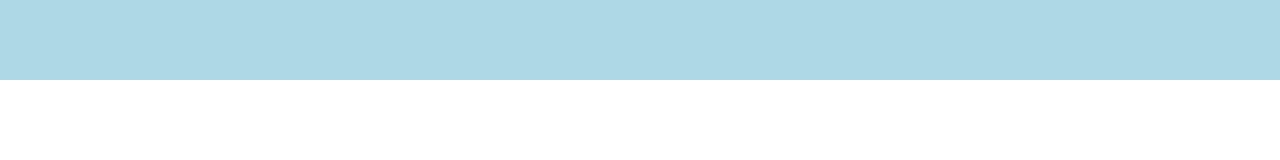
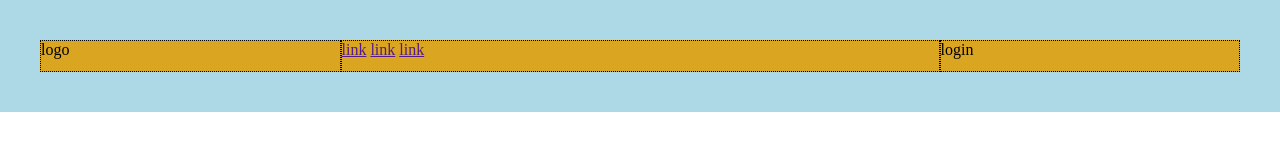
Before and after one commit to LivingtonMerello98/htmlcss-struttura-discord, a plain HTML site: page index.html in a window 1280 px wide. Drawn offline with Linux system fonts and the light colour scheme.

Commit message:
[UPD] header loaded

```diff
--- a/index.html
+++ b/index.html
@@ -11,7 +11,19 @@
     <header>
         <div class="container">
             <div class="row">
-                <div class="col-25 height-50 bg-orange"></div>
+                <div class="col-25 bg-orange">
+                    <span>logo</span>
+                </div>
+                <div class="col-50 bg-orange">
+                    <span>
+                        <a href="">link</a>
+                        <a href="">link</a>
+                        <a href="">link</a>
+                    </span>
+                </div>
+                <div class="col-25 bg-orange">
+                    <span>login</span>
+                </div>
             </div>
         </div>
     </header>
--- a/style.css
+++ b/style.css
@@ -24,6 +24,19 @@ header{
 }
 
 
+.col-25{
+    width: 25%;
+    height:30px;
+    border:1px dotted black;
+}
+
+.col-50{
+    width: 50%;
+    height:30px;
+    border:1px dotted black;
+}
+
+
 
 /* utility class */
 
```
